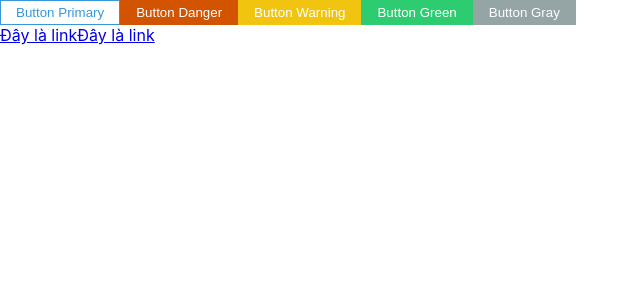
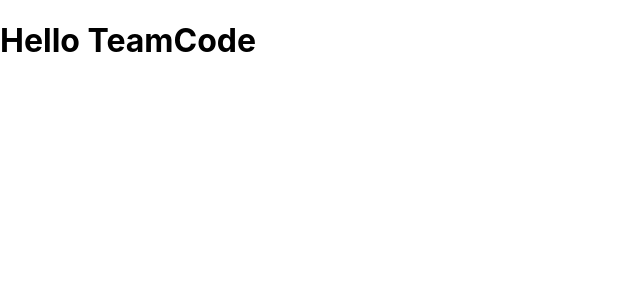
Before and after one commit to cusen11/codeteam, a React (Create React App) app in the folder client/: page / in a window 1280 px wide. Shown: the top 300 px of the page, without its empty margins (0-640 px from the left). Built offline with nearby package versions, Linux system fonts and the light colour scheme.

Commit message:
add router and edit directory, add page Home and Part for router

```diff
--- a/client/src/App.js
+++ b/client/src/App.js
@@ -1,18 +1,16 @@
-import Button from "./Component/Button/Button";
-import Links from "./Component/Links/Links";
+import { BrowserRouter, Route, Routes } from 'react-router-dom';
+import HomePage from './Pages/HomePage';
+import Parts from './Pages/Parts';
+
 
 function App() {
   return (
-    <>
-      <Button classNumType="button-primary" text="Button Primary" />
-      <Button classNumType="button-danger" text="Button Danger" />
-      <Button classNumType="button-warning" text="Button Warning" />
-      <Button classNumType="button-green" text="Button Green" />
-      <Button classNumType="button-gray" text="Button Gray" />
-      <br/>
-      <Links href="abc.com"/>
-      <Links href="abc1.com"/>
-    </>
+      <BrowserRouter>
+          <Routes>
+            <Route path="/" element={<HomePage/> }/>
+            <Route path="/parts" element={<Parts/> }/>
+          </Routes>
+    </BrowserRouter>
   );
 }
 
--- /dev/null
+++ b/client/src/Pages/HomePage.jsx
@@ -0,0 +1,11 @@
+import React from 'react';
+
+function HomePage() {
+    return (
+        <>
+            <h1>Hello TeamCode</h1>
+        </>
+    );
+}
+
+export default HomePage;
--- /dev/null
+++ b/client/src/Pages/Parts.jsx
@@ -0,0 +1,20 @@
+import React from 'react';
+import Button from '../Component/Button/Button';
+import Links from '../Component/Links/Links';
+
+function Parts() {
+    return (
+        <>
+            <Button classNumType="button-primary" text="Button Primary" />
+            <Button classNumType="button-danger" text="Button Danger" />
+            <Button classNumType="button-warning" text="Button Warning" />
+            <Button classNumType="button-green" text="Button Green" />
+            <Button classNumType="button-gray" text="Button Gray" />
+            <br/>
+            <Links href="abc.com"/>
+            <Links href="abc1.com"/>
+        </>
+    );
+}
+
+export default Parts;
```
